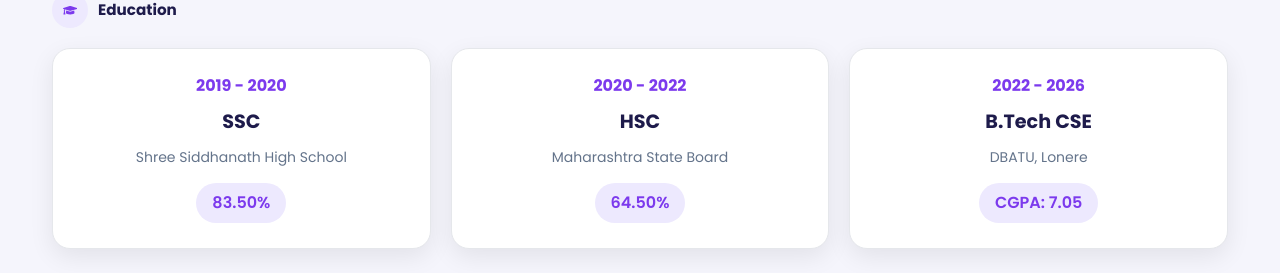
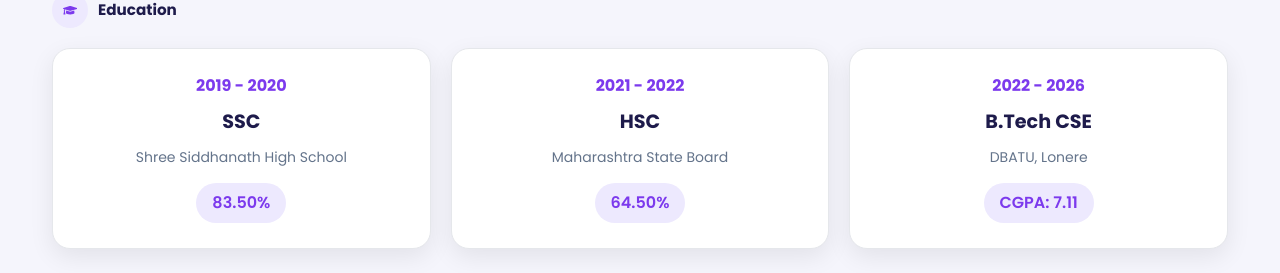
Before and after one commit to Harshu3115/Harshad-Portfolio-Frontend, a React (Vite) app: page /experience in a window 1280 px wide. Shown: the part 1052-1325 px from the top of the page. Built offline with nearby package versions, Linux system fonts and the light colour scheme; no server answers.

Commit message:
Update Education.jsx

```diff
--- a/src/components/Education.jsx
+++ b/src/components/Education.jsx
@@ -36,7 +36,7 @@ const Education = () => {
                 {/* HSC */}
                 <div className="edu-card">
                     <div className="edu-year">
-                        2020 - 2022
+                        2021 - 2022
                     </div>
 
                     <div className="edu-degree">
@@ -67,7 +67,7 @@ const Education = () => {
                     </div>
 
                     <div className="edu-score">
-                        CGPA: 7.05
+                        CGPA: 7.11
                     </div>
                 </div>
 
```
